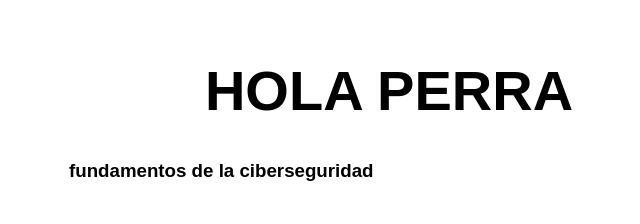
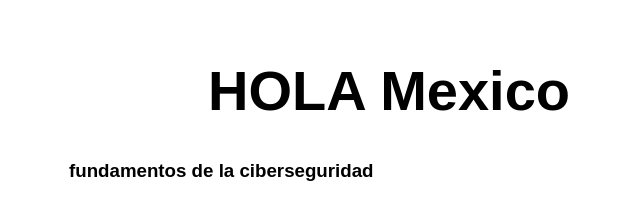
Before and after one commit to carloscarat/mi-primer-app, a website: page src/index.html in a window 1280 px wide. Shown: the whole page, without its empty margins (251-891 px from the left). Drawn offline with Linux system fonts and the light colour scheme.

Commit message:
cambio mexico

```diff
--- a/src/index.html
+++ b/src/index.html
@@ -10,7 +10,7 @@
 
 <body>
   <main>
-    <h1>HOLA PERRA</h1>
+    <h1>HOLA Mexico</h1>
     <h3>fundamentos de la ciberseguridad</h3>
   </main>
 </body>
```
